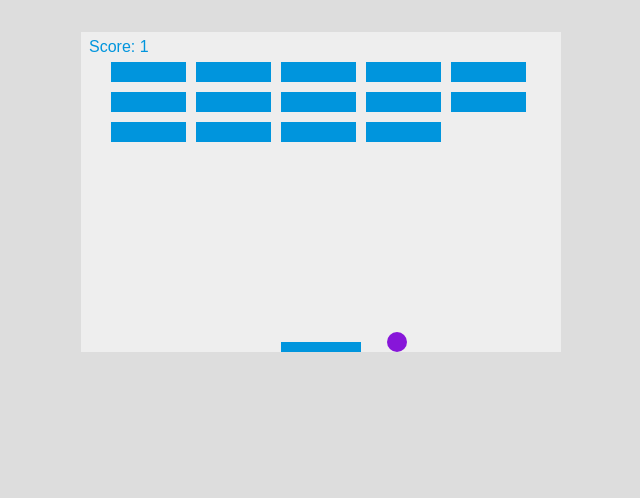
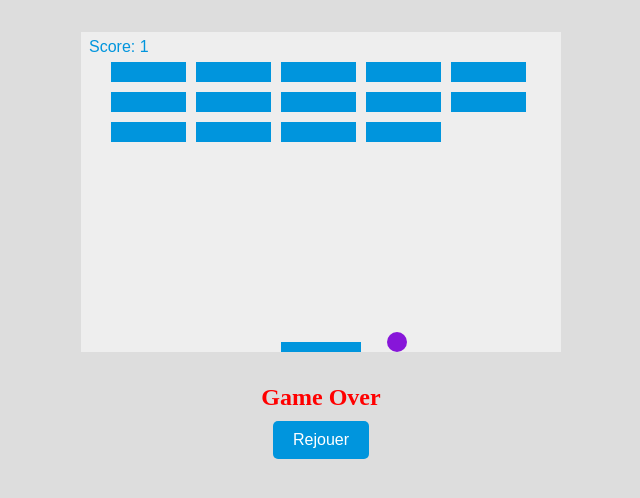
Before and after one commit to Caro-L-dev/Block-breaking, a plain HTML site: page index.html in a window 1280 px wide. Shown: the whole page, without its empty margins (319-959 px from the left). Drawn offline with Linux system fonts and the light colour scheme.

Commit message:
feat: game over message

```diff
--- a/index.js
+++ b/index.js
@@ -95,6 +95,25 @@ const changeBallColor = () => {
     ballColor = getRandomHexadecimalColor();
 };
 
+const gameOver = () => {
+  let gameOverMessage = document.createElement("div");
+  gameOverMessage.innerHTML = "<h2>Game Over</h2>";
+  gameOverMessage.style.color = "#FF0000";
+  gameOverMessage.style.textAlign = "center";
+
+  let replayButton = document.createElement("button");
+  replayButton.id = "replayButton";
+  replayButton.textContent = "Rejouer";
+  replayButton.addEventListener("click", () => {
+    document.location.reload();
+  });
+  gameOverMessage.appendChild(replayButton);
+
+  document.body.appendChild(gameOverMessage);
+  clearInterval(interval);
+};
+
+
 const ballCollisionAgainstWall = () => {
      if (xPosition + xDirection < ballRadius || xPosition + xDirection > canvas.width - ballRadius) {
          xDirection = -xDirection;
@@ -107,9 +126,7 @@ const ballCollisionAgainstWall = () => {
                 yDirection = -yDirection;
                 ballSpeed += 0.2;
              }  else {
-              alert("GAME OVER");
-              document.location.reload();
-              clearInterval(interval);
+              gameOver();
           };
     };
 };
--- a/styles.css
+++ b/styles.css
@@ -14,18 +14,13 @@ canvas {
   margin: 2rem auto;
 }
 
-.game-over-notify {
-  position: fixed;
-  display: none;
-  left: 0;
-  top: 0;
-  width: 100%;
-  height: 100%;
-  background: rgba(255, 255, 255, 0.5);
-  align-items: center;
-  justify-content: center;
-  font-family: sans-serif;
-  font-size: 40px;
-  font-weight: bold;
-  color: red;
-};
+#replayButton {
+  padding: 10px 20px;
+  font-size: 16px;
+  margin-top: 10px;
+  cursor: pointer;
+  background-color: #0095DD;
+  color: #FFFFFF;
+  border: none;
+  border-radius: 5px;
+}
```
